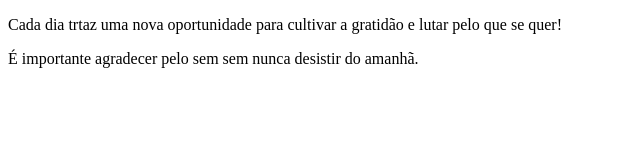
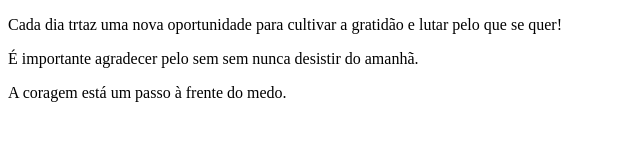
Before and after one commit to rcsilva96/frasesMotivacionais, a plain HTML site: page index.html in a window 1280 px wide. Shown: the whole page, without its empty margins (0-640 px from the left). Drawn offline with Linux system fonts and the light colour scheme.

Commit message:
frase motivacional 3

```diff
--- a/index.html
+++ b/index.html
@@ -8,5 +8,6 @@
 <body>
     <p>Cada dia trtaz uma nova oportunidade para cultivar a gratidão e lutar pelo que se quer!</p>
     <p>É importante agradecer pelo sem sem nunca desistir do amanhã.</p>
+    <p>A coragem está um passo à frente do medo.</p>
 </body>
 </html>
```
